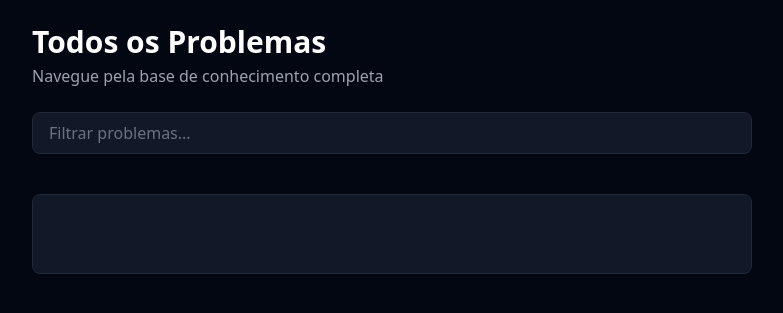
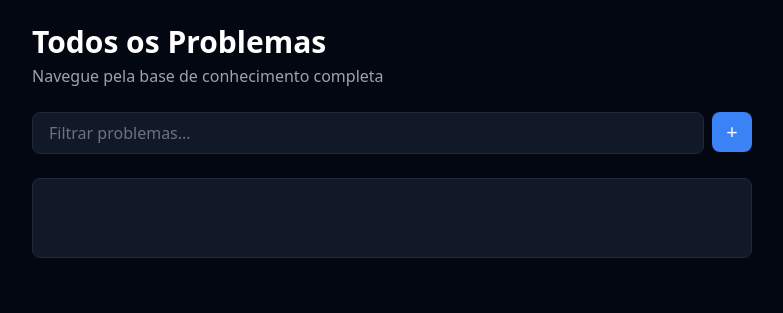
Before and after one commit to Iagoscastro16/SupportBase, a FastAPI app: page /ui/problems in a window 1280 px wide. Shown: the part 69-382 px from the top of the page, without its empty margins (248-1031 px from the left). Run offline with FastAPI, Linux system fonts and the light colour scheme; data that the repository does not hold is empty; some libraries are stand-ins or nearby versions.

Commit message:
feat: adiciona botão de criação rápida na listagem de problems

```diff
--- a/src/templates/pages/problem_list_by_title.html
+++ b/src/templates/pages/problem_list_by_title.html
@@ -5,13 +5,20 @@
         <h1 class="text-3xl font-bold text-white mb-1">Todos os Problemas</h1>
         <p class="text-gray-400 mb-6">Navegue pela base de conhecimento completa</p>
 
+        <div class="flex gap-2 mb-4">
             <input type="text"
                 hx-get="/ui/problems/search"
                 hx-trigger="keyup changed delay:300ms"
                 hx-target="#lista-problemas"
                 name="query"
                 placeholder="Filtrar problemas..."
-               class="w-full bg-gray-900 border border-gray-800 rounded-lg px-4 py-2 text-white placeholder-gray-500 mb-4">
+                class="flex-1 bg-gray-900 border border-gray-800 rounded-lg px-4 py-2 text-white placeholder-gray-500">
+
+            <a href="/ui/problems/new"
+            class="flex items-center justify-center bg-blue-500 hover:bg-blue-600 text-white w-10 h-10 rounded-lg transition-colors text-xl">
+                +
+            </a>
+        </div>
 
         <div id="lista-problemas">
             <ul class="space-y-3">
```
Lines whose indentation alone changed are shown as unchanged.
